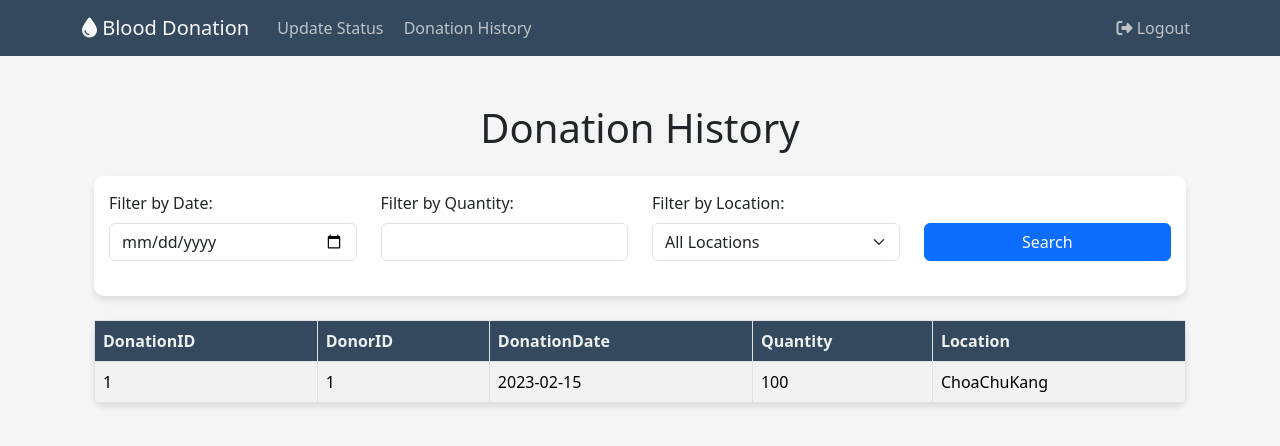
After one commit to ZhengWeiHo/G36_CSC2008Project, a Flask app: page /donationshist in a window 1280 px wide. The commit adds this page. Shown: the top 446 px of the page. Run offline with Flask 2, Linux system fonts and the light colour scheme; data comes from the database, SQL or seed files in the repository; both versions use the stored data as it was after the commit; some libraries are stand-ins or nearby versions.

Commit message:
added update feature

```diff
--- a/website/auth.py
+++ b/website/auth.py
@@ -116,3 +116,18 @@ def donations():
 def changestatus():
     appointments = Appointment.query.all()
     return render_template('status.html', appointments=appointments)
+
+@auth.route('/appointments/<int:id>/update', methods=['POST'])
+def update_appointment(id):
+    # Get the appointment to update
+    appointment = Appointment.query.filter_by(AppointmentID=id).first()
+
+
+    appointment.Status = request.form['status']
+
+
+    # Add the updated appointment to the session and commit the transaction
+    db.session.add(appointment)
+    db.session.commit()
+
+    return redirect('/changestatus')
--- /dev/null
+++ b/website/templates/allhistory.html
@@ -0,0 +1,87 @@
+{% extends "base2.html" %}
+
+{% block text %}
+<style>
+    /* Custom CSS */
+    .table-custom {
+        background-color: #fff;
+        border-radius: 10px;
+        box-shadow: 0 4px 6px rgba(0, 0, 0, 0.1);
+    }
+
+    .table-custom thead th {
+        background-color: #34495e;
+        color: #ecf0f1;
+    }
+
+    .form-custom {
+        padding: 15px;
+        background-color: #fff;
+        border-radius: 10px;
+        box-shadow: 0 4px 6px rgba(0, 0, 0, 0.1);
+    }
+
+    .filter-input {
+        margin-bottom: 20px;
+    }
+
+    #search-btn {
+        width: 100%;
+        margin-top: 30px;
+    }
+</style>
+<div class="container my-5">
+    <h1 class="mb-4">Donation History</h1>
+
+    <div class="form-custom mb-4">
+        <div class="row">
+            <div class="col-md-3 filter-input">
+                <label for="filter-date" class="form-label">Filter by Date:</label>
+                <input type="date" class="form-control" id="filter-date">
+            </div>
+            <div class="col-md-3 filter-input">
+                <label for="filter-quantity" class="form-label">Filter by Quantity:</label>
+                <input type="number" class="form-control" id="filter-quantity">
+            </div>
+            <div class="col-md-3 filter-input">
+                <label for="filter-location" class="form-label">Filter by Location:</label>
+                <select class="form-select" id="filter-location">
+                    <option value="">All Locations</option>
+                    <option value="New York Blood Center">New York Blood Center</option>
+                    <option value="Red Cross Blood Bank">Red Cross Blood Bank</option>
+                    <option value="St. Mary's Hospital">St. Mary's Hospital</option>
+                </select>
+            </div>
+            <div class="col-md-3 filter-input d-flex align-items-end">
+                <button class="btn btn-primary" id="search-btn">Search</button>
+            </div>
+        </div>
+    </div>
+    <table class="table table-striped table-bordered table-custom">
+        <thead>
+            <tr>
+                <th>DonationID</th>
+                <th>DonorID</th>
+                <th>DonationDate</th>
+                <th>Quantity</th>
+                <th>Location</th>
+            </tr>
+        </thead>
+        <tbody>
+            {% for donation in donations %}
+                <tr>
+                    <td>{{ donation.DonationID }}</td>
+                    <td>{{ donation.DonorID }}</td>
+                    <td>{{ donation.DonationDate }}</td>
+                    <td>{{ donation.Quantity }}</td>
+                    <td>{{ donation.Location }}</td>
+                </tr>
+            {% else %}
+                <tr>
+                    <td colspan="3" class="text-center">No donations available</td>
+                </tr>
+            {% endfor %}
+        </tbody>
+    </table>
+</div>
+{% endblock %}
```
Also changed, not shown: website/templates/status.html (+15 -1 lines), website/blood_donation.db.
